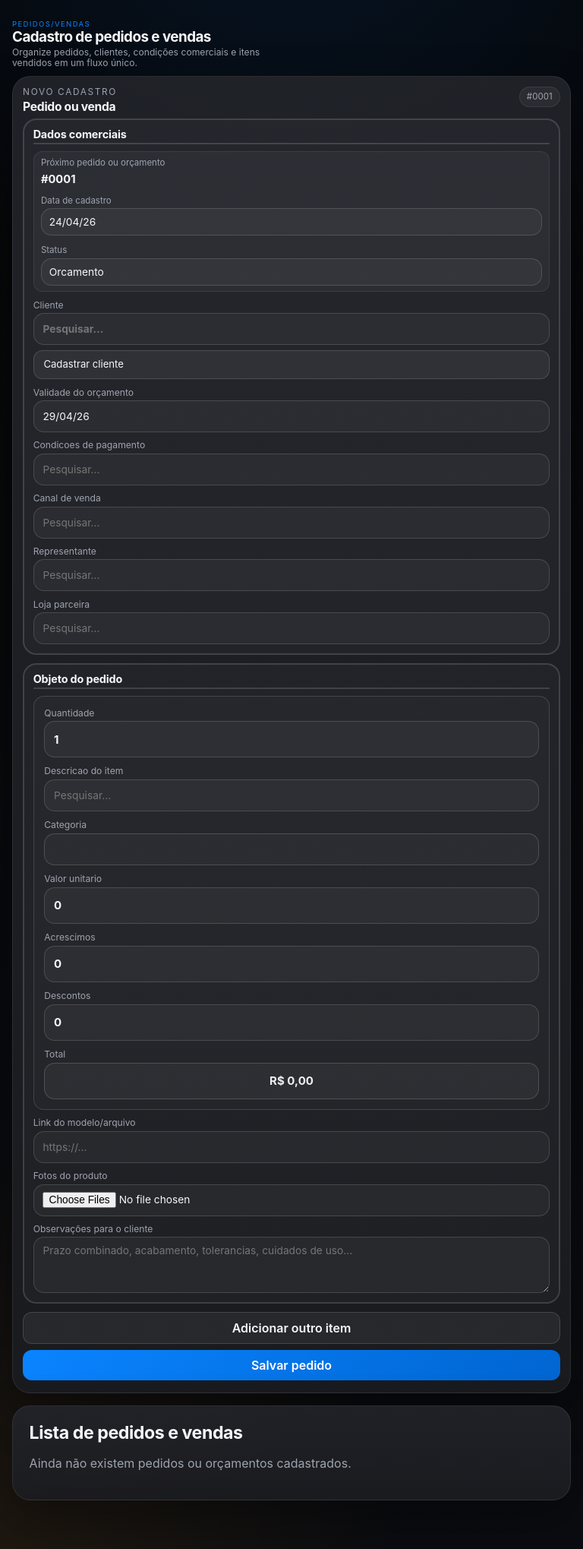
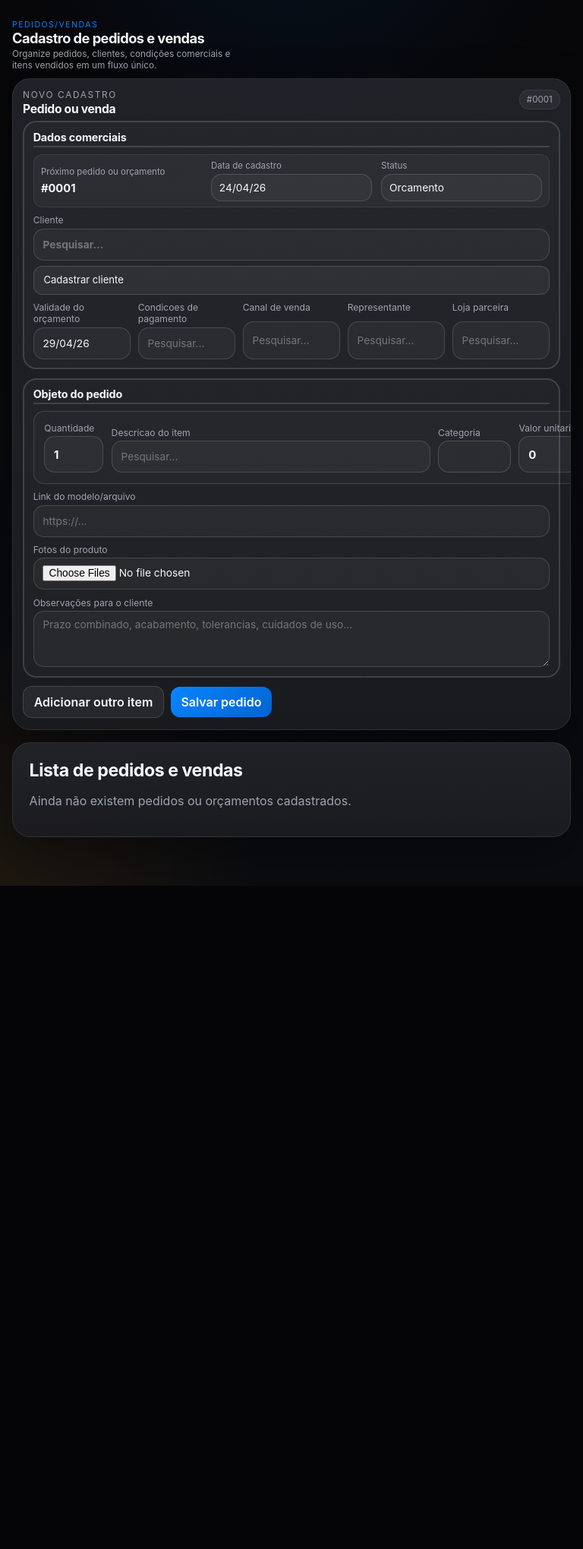
Before and after one commit to robsonmilanez/controleimpressao3d, a Flask app: page /jobs in a window 768 px wide. Shown: the part 204-2243 px from the top of the page at 76% size. After the commit the page ends 1370 px from the top, so only its background shows below. Run offline with Flask 3, Linux system fonts and the light colour scheme; data comes from the database, SQL or seed files in the repository; tables that the repository leaves empty hold one stand-in row (values such as "Sample post"); data that the repository does not hold is empty.

Commit message:
Fix sales responsive layout

```diff
--- a/static/styles.css
+++ b/static/styles.css
@@ -690,23 +690,6 @@ textarea {
   margin-bottom: 0.85rem;
 }
 
-.jobs-page-hero-aligned .eyebrow {
-  margin-bottom: 0.28rem;
-  font-size: 0.76rem;
-  letter-spacing: 0.18em;
-}
-
-.jobs-page-hero-aligned h2 {
-  font-size: clamp(1.72rem, 3vw, 2.32rem);
-  line-height: 1.04;
-}
-
-.jobs-page-hero-aligned .subtitle {
-  max-width: 46rem;
-  font-size: 0.98rem;
-  line-height: 1.36;
-}
-
 .jobs-page-hero .eyebrow {
   margin-bottom: 0.16rem;
   font-size: 0.66rem;
@@ -726,35 +709,6 @@ textarea {
 
 .jobs-form-panel .panel-header {
   margin-bottom: 0.6rem;
-}
-
-.jobs-form-aligned {
-  gap: 0.95rem;
-}
-
-.jobs-form-aligned .job-topic-block {
-  padding: 0.96rem;
-  border-radius: 18px;
-}
-
-.jobs-form-aligned .form-section h3 {
-  font-size: 1.04rem;
-}
-
-.jobs-form-aligned .form-section p {
-  font-size: 0.84rem;
-}
-
-.jobs-form-aligned label {
-  font-size: 0.84rem;
-}
-
-.jobs-form-aligned input,
-.jobs-form-aligned select,
-.jobs-form-aligned textarea,
-.jobs-form-aligned .select-search-input {
-  min-height: 44px;
-  border-radius: 15px;
 }
 
 .customers-page-hero {
@@ -2517,23 +2471,6 @@ th {
     margin-bottom: 0.55rem;
   }
 
-  .jobs-page-hero-aligned .eyebrow {
-    margin-bottom: 0.18rem;
-    font-size: 0.66rem;
-  }
-
-  .jobs-page-hero-aligned h2 {
-    font-size: 1.14rem;
-    line-height: 1.06;
-    max-width: 17rem;
-  }
-
-  .jobs-page-hero-aligned .subtitle {
-    font-size: 0.74rem;
-    max-width: 18rem;
-    line-height: 1.28;
-  }
-
   .jobs-page-hero .eyebrow {
     margin-bottom: 0.12rem;
     font-size: 0.6rem;
@@ -2551,6 +2488,23 @@ th {
     max-width: 22rem;
     font-size: 0.76rem;
     line-height: 1.2;
+  }
+
+  .jobs-page-hero-aligned .eyebrow {
+    margin-bottom: 0.18rem;
+    font-size: 0.66rem;
+  }
+
+  .jobs-page-hero-aligned h2 {
+    font-size: 1.14rem;
+    line-height: 1.06;
+    max-width: 17rem;
+  }
+
+  .jobs-page-hero-aligned .subtitle {
+    font-size: 0.74rem;
+    max-width: 18rem;
+    line-height: 1.28;
   }
 
   .topbar,
@@ -2666,6 +2620,10 @@ th {
 
   .job-form-compact {
     gap: 0.68rem;
+  }
+
+  .jobs-form-aligned {
+    gap: 0.72rem;
   }
 
   .job-form-compact .job-topic-block {
@@ -3067,6 +3083,65 @@ th {
   }
 }
 
+@media (min-width: 641px) and (max-width: 900px) {
+  .job-form {
+    grid-template-columns: repeat(6, minmax(0, 1fr));
+  }
+
+  .job-topic-block {
+    grid-template-columns: repeat(6, minmax(0, 1fr));
+  }
+
+  .commercial-topic-block {
+    grid-template-columns: repeat(5, minmax(0, 1fr));
+  }
+
+  .job-topic-block > label {
+    grid-column: span 3;
+  }
+
+  .commercial-topic-block > label {
+    grid-column: span 1;
+  }
+
+  .job-topic-block > .full,
+  .job-topic-block .form-section,
+  .job-topic-block .collection,
+  .job-topic-block .button-row,
+  .commercial-topic-block > .customer-line-field {
+    grid-column: 1 / -1;
+  }
+
+  .quote-number-form {
+    grid-template-columns: repeat(3, minmax(0, 1fr));
+  }
+
+  .job-form-compact .service-row {
+    grid-template-columns:
+      minmax(78px, 0.52fr)
+      minmax(420px, 3fr)
+      minmax(96px, 0.58fr)
+      repeat(4, minmax(112px, 0.76fr));
+    align-items: end;
+  }
+
+  .job-form-compact .service-row > label,
+  .job-form-compact .service-row > span,
+  .job-form-compact .service-row > input[type="hidden"] {
+    grid-column: auto;
+    width: auto;
+  }
+
+  .job-form-compact .item-description-group {
+    grid-template-columns: minmax(0, 1fr);
+  }
+
+  .job-actions-row button,
+  .job-actions-row .secondary-button {
+    width: auto;
+  }
+}
+
 @media (max-width: 640px) {
   .product-material-row,
   .product-component-row {
--- a/templates/job_edit.html
+++ b/templates/job_edit.html
@@ -27,7 +27,7 @@
       {% if error %}
         <p class="error">{{ error }}</p>
       {% endif %}
-      <form method="post" class="form-grid material-form job-form job-form-compact jobs-form-aligned" enctype="multipart/form-data">
+      <form method="post" class="form-grid job-form job-form-compact jobs-form-aligned" enctype="multipart/form-data">
         <div class="job-topic-block commercial-topic-block full">
         <div class="form-section full">
           <h3>Dados comerciais</h3>
--- a/templates/jobs.html
+++ b/templates/jobs.html
@@ -22,7 +22,7 @@
         <p class="error">{{ error }}</p>
       {% endif %}
       {% if materials and customers %}
-        <form method="post" class="form-grid material-form job-form job-form-compact jobs-form-aligned" enctype="multipart/form-data">
+        <form method="post" class="form-grid job-form job-form-compact jobs-form-aligned" enctype="multipart/form-data">
           <div class="job-topic-block commercial-topic-block full">
           <div class="form-section full">
             <h3>Dados comerciais</h3>
```
Also changed, not shown: other parts of static/styles.css (+80 -13 lines).
